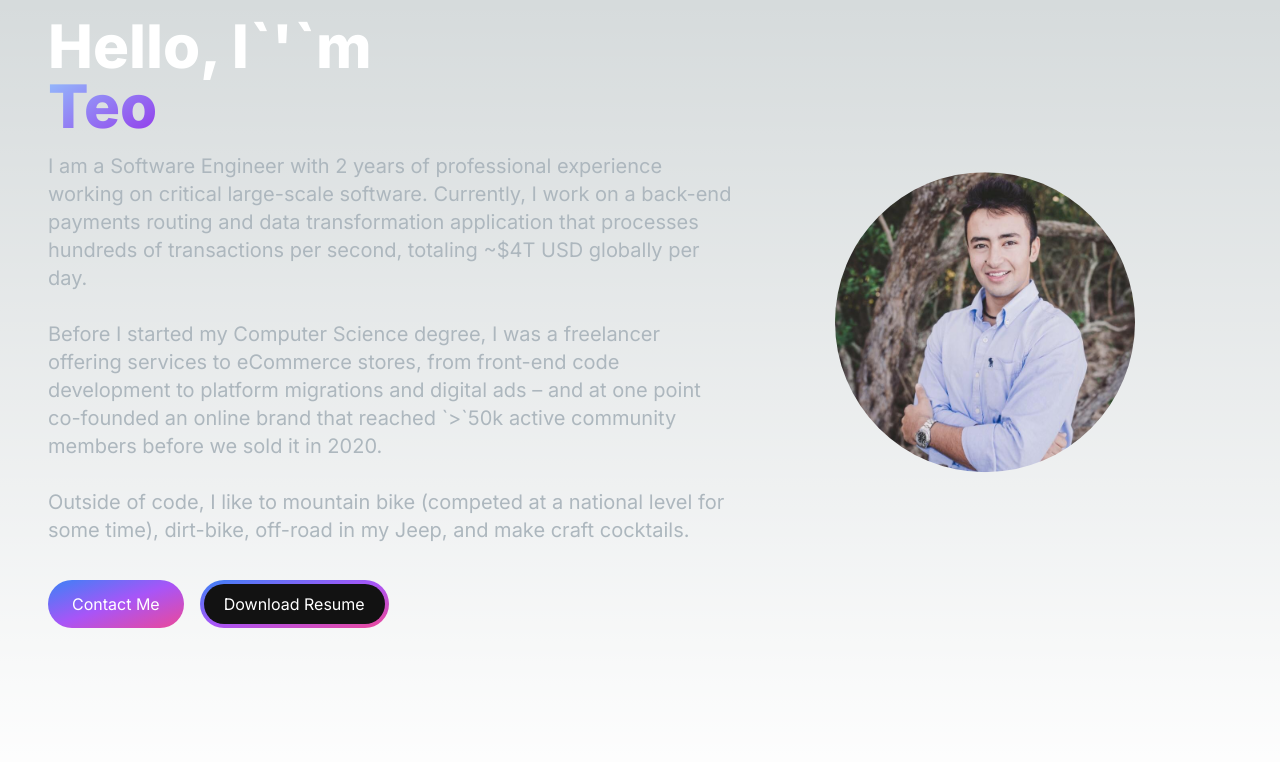
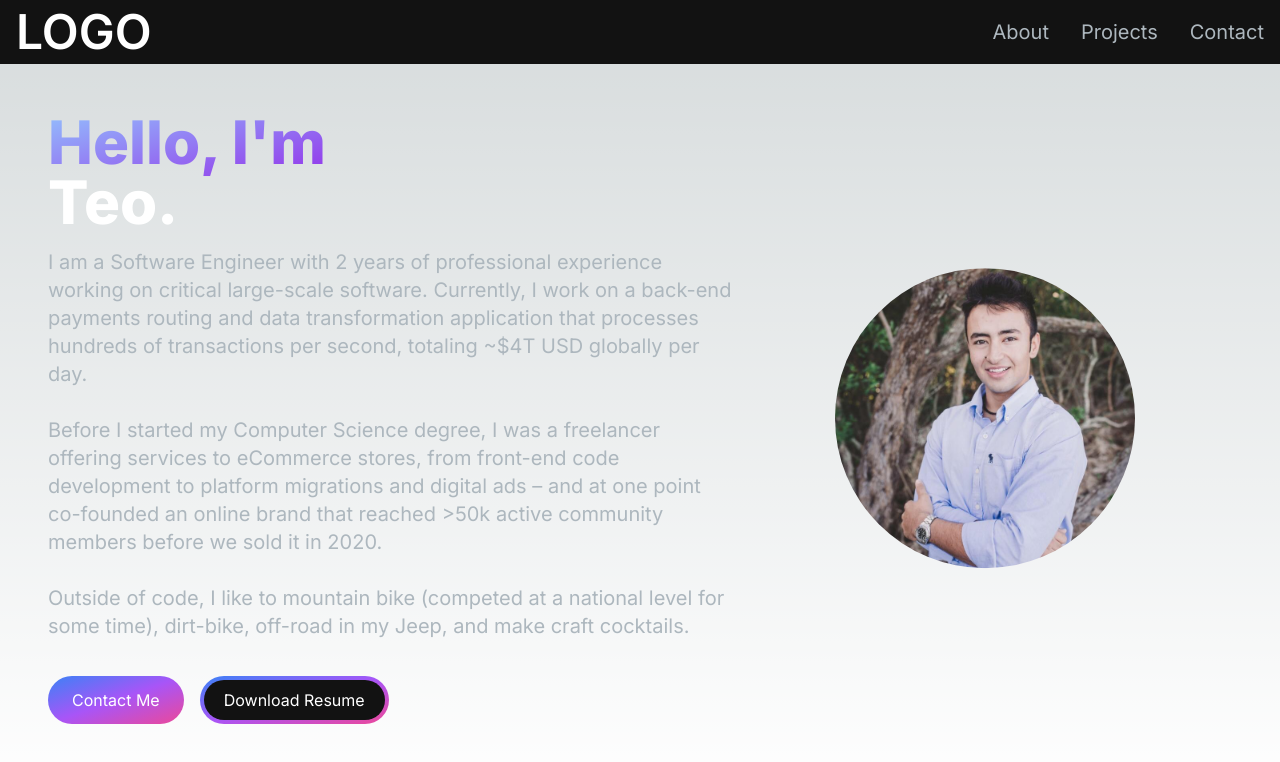
Before and after one commit to blacksheep-git/portfolio, a Next.js app: page / in a window 1280 px wide. Shown: the top 762 px of the page. Built offline with nearby package versions, Linux system fonts and the light colour scheme.

Commit message:
Added initial navigation implementation (#5)

```diff
--- a/app/components/HeroSection.tsx
+++ b/app/components/HeroSection.tsx
@@ -2,6 +2,7 @@
 import React from "react";
 import Image from "next/image";
 import {TypeAnimation} from "react-type-animation";
+
 
 const HeroSection = () => {
     return (
@@ -9,25 +10,23 @@
             <div className="grid grid-cols-1 sm:grid-cols-12">
                 <div className="col-span-7 place-self-center text-center sm:text-left">
                     <h1 className="text-white mb-4 text-4xl sm:text-4xl lg:text-6xl font-extrabold">
-                        Hello, I`{"'"}`m
                         <span className="text-transparent bg-clip-text bg-gradient-to-br from-blue-300 to-purple-600">
-                              {" "}
+                            Hello, I{"'"}m
+                        </span>
                         <br/>
                         <TypeAnimation
                             sequence={[
                                 'Mateo Ortegon',
-                                    1000,
-                                    'Teo',
+                                1500,
+                                'Teo.',
                                 2000
                             ]}
                             wrapper="span"
                             speed={40}
                             repeat={0}
+                            deletionSpeed={40}
                             cursor={false}
-                                deletionSpeed={40}
-                                preRenderFirstString={true}
                         />
-                        </span>
                     </h1>
                     <p className="text-[#ADB7BE] text-lg mb-6 lg:text-xl">
                         I am a Software Engineer with 2 years of professional experience working on critical large-scale
@@ -36,7 +35,7 @@
                         <br/><br/>
                         Before I started my Computer Science degree, I was a freelancer offering services to eCommerce
                         stores, from front-end code development to platform migrations and digital ads – and at one
-                        point co-founded an online brand that reached `{">"}`50k active community members before we sold it in
+                        point co-founded an online brand that reached {">50k"} active community members before we sold it in
                         2020.
                         <br/><br/>
                         Outside of code, I like to mountain bike (competed at a national level for some time),
--- /dev/null
+++ b/app/components/MenuOverlay.tsx
@@ -0,0 +1,17 @@
+import React from "react";
+import NavLink from "@/app/components/NavLink";
+
+const MenuOverlay = ({links}) => {
+    return (
+        <ul className="flex flex-col py-4 items-center">
+            {links.map((link, index) => (
+                <li key={index}>
+                    <NavLink href={link.href} title={link.title}/>
+                </li>
+            ))}
+        </ul>
+    );
+};
+
+
+export default MenuOverlay;
--- /dev/null
+++ b/app/components/NavBar.tsx
@@ -0,0 +1,54 @@
+"use client";
+import React, { useState } from 'react';
+import Link from 'next/link';
+import NavLink from "@/app/components/NavLink";
+import {Bars3Icon, XMarkIcon} from "@heroicons/react/24/solid";
+import MenuOverlay from "@/app/components/MenuOverlay";
+
+const navLinks = [{
+    href: '#about',
+    title: 'About'
+    },{
+    href: '#projects',
+    title: 'Projects'
+    },{
+    href: '#contact',
+    title: 'Contact'
+    }]
+
+const NavBar = () => {
+    const [navbarOpen, setNavbarOpen] = useState(false);
+    return (
+        <nav className="fixed top-0 left-0 right-0 z-10 bg-[#121212] bg-opacity-100">
+            <div className="flex flex-wrap items-center justify-between mx-auto px-4 py-2">
+                <Link href={'/'} className="text-2xl md:text-5xl text-white font-semibold"> LOGO </Link>
+                <div className="mobile-menu block md:hidden">
+                    { !navbarOpen ? (
+                        <button className="flex items-center text-slate-200 px-3 py-2 border rounded border-slate-200 hover:text-white hover:border-white"
+                                onClick={() => setNavbarOpen(!navbarOpen)}>
+                            <Bars3Icon className="w-5 h-5"/>
+                        </button>
+                        ):(
+                        <button className="flex items-center px-3 py-2 border rounded text-white border-white
+                        hover:text-white hover:border-white" onClick={() => setNavbarOpen(!navbarOpen)}>
+                            <XMarkIcon className="w-5 h-5"/>
+                        </button>
+                        )
+                    }
+                </div>
+                <div className="menu hidden md:block md:w-auto" id="navbar">
+                    <ul className="flex p-4 md:p-0 md:flex-row md:space-x-8 mt-0">
+                        {navLinks.map((link, index) => (
+                            <li key={index}>
+                                <NavLink href={link.href} title={link.title}/>
+                            </li>
+                        ))}
+                    </ul>
+                </div>
+            </div>
+            {navbarOpen && ( <MenuOverlay links={navLinks}/>)}
+        </nav>
+    );
+};
+
+export default NavBar;
--- /dev/null
+++ b/app/components/NavLink.tsx
@@ -0,0 +1,12 @@
+import React from 'react';
+import Link from "next/link";
+
+const NavLink = ({href,title}) => {
+    return (
+        <Link href={href} className="py-2 pl-3 pr-4 text-[#ADB7BE] sm:text-xl rounded md:p-0 hover:text-white">
+            {title}
+        </Link>
+    );
+};
+
+export default NavLink;
--- a/app/page.tsx
+++ b/app/page.tsx
@@ -1,11 +1,13 @@
 import HeroSection from "@/app/components/HeroSection";
+import NavBar from "@/app/components/NavBar";
 
 export default function Home() {
   return (
     <main className="flex min-h-screen flex-col bg[#121212]">
-      <div className="container mx-auto px-12 py-4">
+        <NavBar/>
+        <div className="container mt-24 mx-auto px-12 py-4">
           <HeroSection/>
-      </div>
+        </div>
     </main>
   )
 }
--- a/package.json
+++ b/package.json
@@ -10,6 +10,7 @@
   },
   "dependencies": {
     "@aws-amplify/adapter-nextjs": "^1.0.9",
+    "@heroicons/react": "^2.1.1",
     "aws-amplify": "^6.0.9",
     "next": "14.0.4",
     "react": "^18",
```
Also changed, not shown: 1 other file (tests, documents, lock files or other folders). Lines whose indentation alone changed are shown as unchanged.
